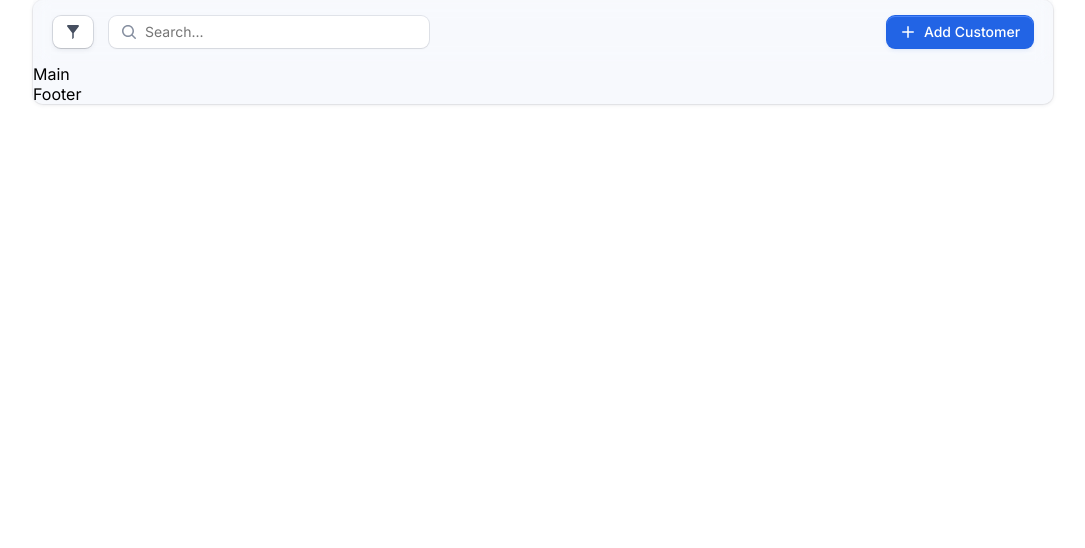
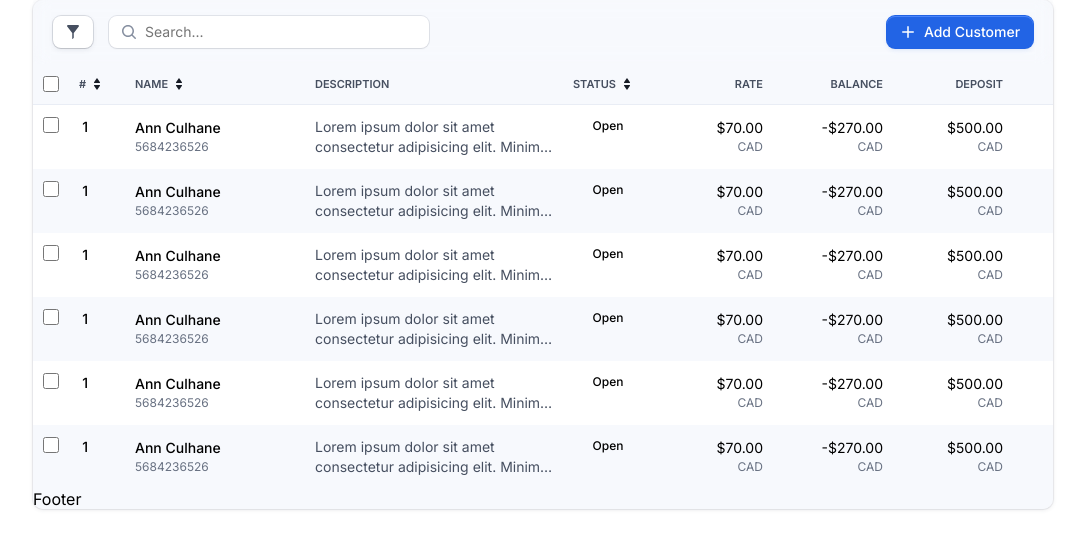
Before and after one commit to Gercius/25-01-17-praktine-uzd, a React (Vite) app: page / in a window 1280 px wide. Shown: the top 548 px of the page, without its empty margins (97-1182 px from the left). Built offline with nearby package versions, Linux system fonts and the light colour scheme.

Commit message:
Main layout, most styling.

```diff
--- a/src/components/main/Main.jsx
+++ b/src/components/main/Main.jsx
@@ -1,5 +1,10 @@
 import styles from "./Main.module.scss";
+import { Table } from "./table/Table";
 
 export const Main = () => {
-    return <main>Main</main>;
+    return (
+        <main>
+            <Table />
+        </main>
+    );
 };
--- a/src/components/main/Main.module.scss
+++ b/src/components/main/Main.module.scss
@@ -0,0 +1,2 @@
+main {
+}
--- /dev/null
+++ b/src/components/main/table/Row.jsx
@@ -0,0 +1,30 @@
+import styles from "./Row.module.scss";
+
+export const Row = ({ item, index }) => {
+    return (
+        <tr>
+            <td>
+                <input type="checkbox" />
+            </td>
+            <td className={styles.number}>{index + 1}</td>
+            <td>
+                <p className={styles.name}>{item.name}</p>
+                <p className={styles.id}>{item.id}</p>
+            </td>
+            <td className={styles.description}>{item.description}</td>
+            <td className={styles.status}>{item.status}</td>
+            <td>
+                <p className={styles.rate}> {item.rate}</p>
+                <p className={styles.currency}>{item.currency}</p>
+            </td>
+            <td>
+                <p className={styles.balance}> {item.balance}</p>
+                <p className={styles.currency}>{item.currency}</p>
+            </td>
+            <td>
+                <p className={styles.deposit}> {item.deposit}</p>
+                <p className={styles.currency}>{item.currency}</p>
+            </td>
+        </tr>
+    );
+};
--- /dev/null
+++ b/src/components/main/table/Row.module.scss
@@ -0,0 +1,34 @@
+@use "../../../styles/mixins" as *;
+@use "../../../styles/variables" as *;
+
+tbody tr {
+    &:nth-of-type(2n + 1) {
+        background-color: $bg-light;
+    }
+
+    .number,
+    .name {
+        @include typography("subtitle-s2");
+    }
+
+    .id,
+    .currency {
+        @include typography("caption-c2");
+        color: $font-gray-300;
+    }
+
+    .description {
+        @include typography("body-b2");
+        color: $font-gray-400;
+    }
+
+    .status {
+        @include typography("caption-c1");
+    }
+
+    .rate,
+    .balance,
+    .deposit {
+        @include typography("body-number");
+    }
+}
--- /dev/null
+++ b/src/components/main/table/Table.jsx
@@ -0,0 +1,63 @@
+import styles from "./Table.module.scss";
+import arrowIcon from "../../../assets/arrow.svg";
+import { data } from "../../../data/data";
+import { Row } from "./Row";
+
+export const Table = () => {
+    return (
+        <table>
+            <thead>
+                <tr>
+                    <th>
+                        <input type="checkbox" />
+                    </th>
+                    <th>
+                        #
+                        <div className={styles.arrows}>
+                            <img className={styles.arrow} src={arrowIcon} alt="Arrow up icon" />
+                            <img className={styles.arrow} src={arrowIcon} alt="Arrow down icon" />
+                        </div>
+                    </th>
+                    <th>
+                        Name
+                        <div className={styles.arrows}>
+                            <img className={styles.arrow} src={arrowIcon} alt="Arrow up icon" />
+                            <img className={styles.arrow} src={arrowIcon} alt="Arrow down icon" />
+                        </div>
+                    </th>
+                    <th>Description</th>
+                    <th>
+                        Status
+                        <div className={styles.arrows}>
+                            <img className={styles.arrow} src={arrowIcon} alt="Arrow up icon" />
+                            <img className={styles.arrow} src={arrowIcon} alt="Arrow down icon" />
+                        </div>
+                    </th>
+                    <th>Rate</th>
+                    <th>Balance</th>
+                    <th>Deposit</th>
+                </tr>
+            </thead>
+            <tbody>
+                {data.map((item, index) => (
+                    <Row key={item.id} item={item} index={index} />
+                ))}
+                {data.map((item, index) => (
+                    <Row key={item.id} item={item} index={index} />
+                ))}
+                {data.map((item, index) => (
+                    <Row key={item.id} item={item} index={index} />
+                ))}
+                {data.map((item, index) => (
+                    <Row key={item.id} item={item} index={index} />
+                ))}
+                {data.map((item, index) => (
+                    <Row key={item.id} item={item} index={index} />
+                ))}
+                {data.map((item, index) => (
+                    <Row key={item.id} item={item} index={index} />
+                ))}
+            </tbody>
+        </table>
+    );
+};
--- /dev/null
+++ b/src/components/main/table/Table.module.scss
@@ -0,0 +1,129 @@
+@use "../../../styles/mixins" as *;
+@use "../../../styles/variables" as *;
+
+table {
+    width: 100%;
+
+    input {
+        width: 16px;
+        height: 16px;
+        // box-shadow: $shadow-2;
+        // border-radius: $border-s;
+        // outline: solid red 4px;
+    }
+
+    tr {
+        padding: 0.75rem 0.625rem;
+        display: flex;
+        align-items: center;
+        column-gap: 20px;
+
+        th:nth-of-type(6),
+        th:nth-of-type(7),
+        th:nth-of-type(8),
+        td:nth-of-type(6),
+        td:nth-of-type(7),
+        td:nth-of-type(8) {
+            text-align: right;
+        }
+
+        // Checkbox
+        th:nth-of-type(1) input,
+        td:nth-of-type(1) input {
+            display: flex;
+            align-items: center;
+        }
+        // Number
+        // Subtitle/s2
+        th:nth-of-type(2),
+        td:nth-of-type(2) {
+            flex-basis: 36px;
+        }
+        // Name
+        th:nth-of-type(3),
+        td:nth-of-type(3) {
+            flex-basis: 160px;
+        }
+        // Description
+        th:nth-of-type(4),
+        td:nth-of-type(4) {
+            flex-basis: 238px;
+        }
+        // Status
+        th:nth-of-type(5),
+        td:nth-of-type(5) {
+            text-align: center;
+            flex-basis: 70px;
+        }
+        // Rate
+        th:nth-of-type(6),
+        td:nth-of-type(6) {
+            flex-basis: 100px;
+        }
+        // Balance
+        th:nth-of-type(7),
+        td:nth-of-type(7) {
+            flex-basis: 100px;
+        }
+        // Deposit
+        th:nth-of-type(8),
+        td:nth-of-type(8) {
+            flex-basis: 100px;
+        }
+
+        th:nth-of-type(2),
+        th:nth-of-type(3),
+        th:nth-of-type(5) {
+            display: flex;
+            align-items: center;
+            column-gap: 7px;
+        }
+    }
+
+    thead {
+        width: 100%;
+
+        tr:first-child {
+            border-bottom: 1px solid #e9edf5;
+        }
+
+        tr {
+            th {
+                @include typography("overline");
+                color: $font-gray-400;
+                text-align: left;
+                text-transform: uppercase;
+            }
+
+            th .arrows {
+                display: flex;
+                flex-direction: column;
+                row-gap: 2px;
+
+                .arrow:last-child {
+                    transform: rotateX(180deg);
+                }
+            }
+        }
+    }
+
+    tbody td {
+        max-height: 64px;
+        &:nth-child(1),
+        &:nth-child(2),
+        &:nth-child(5) {
+            align-self: flex-start;
+        }
+
+        &:nth-child(2) {
+            padding-left: 0.2rem;
+        }
+
+        &:nth-child(4) {
+            overflow: hidden;
+            display: -webkit-box;
+            -webkit-line-clamp: 2;
+            -webkit-box-orient: vertical;
+        }
+    }
+}
--- /dev/null
+++ b/src/data/data.js
@@ -0,0 +1,13 @@
+export const data = [
+    {
+        id: 5684236526,
+        name: "Ann Culhane",
+        description:
+            "Lorem ipsum dolor sit amet consectetur adipisicing elit. Minima quos accusamus esse ipsum corporis cumque!",
+        status: "Open",
+        currency: "CAD",
+        rate: "$70.00",
+        balance: "-$270.00",
+        deposit: "$500.00",
+    },
+];
--- a/src/styles/_base.scss
+++ b/src/styles/_base.scss
@@ -15,3 +15,7 @@ input,
 button {
     font-family: inherit;
 }
+
+table {
+    border-spacing: 0;
+}
--- a/src/styles/_variables.scss
+++ b/src/styles/_variables.scss
@@ -51,7 +51,6 @@ $typography: (
         font-weight: 400,
         line-height: 18px,
         letter-spacing: 0.03em,
-        text-align: left,
     ),
 );
 
```
